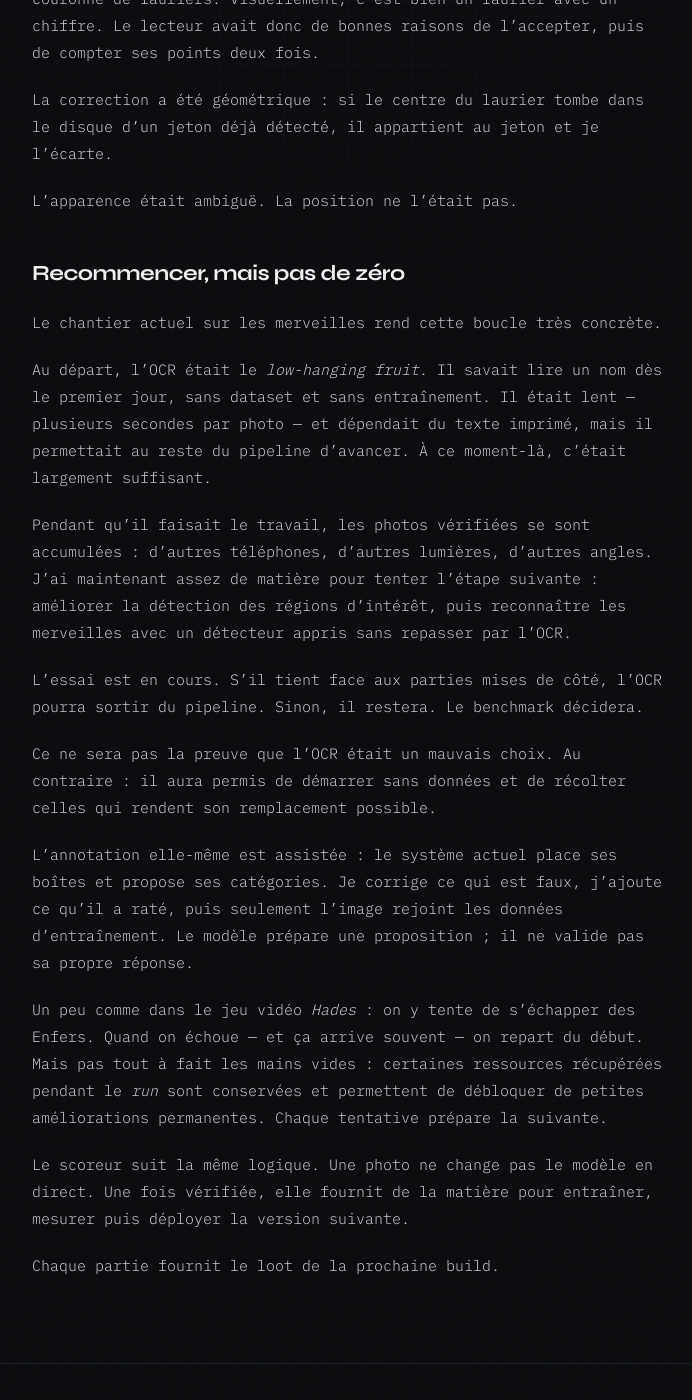
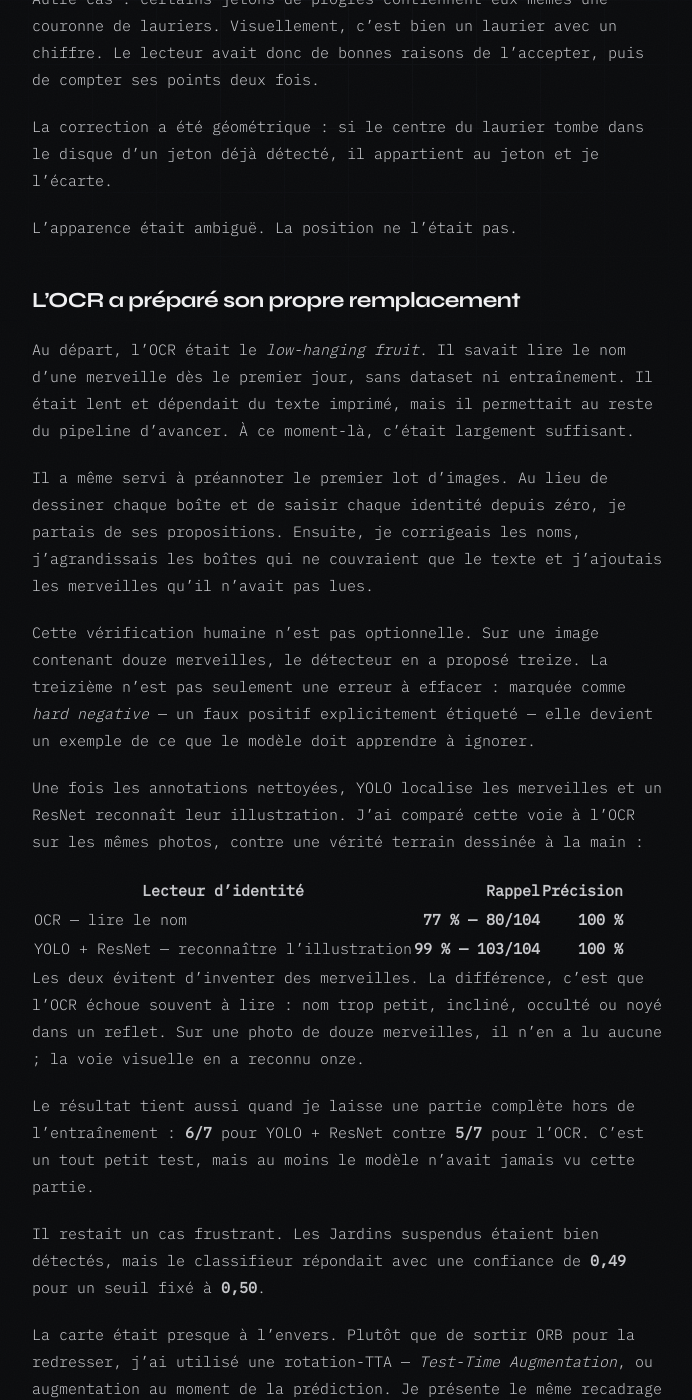
Before and after one commit to salfab/seesharpch, a Jekyll site: the page built from _posts/2026-07-17-7-wonders-un-seul.md, in a window 1280 px wide and 1400 px high, scrolled down 9901 px. Shown: the whole window, without its empty margins (292-984 px from the left). Built offline with Jekyll 4.4.1, drawn with Linux system fonts in a browser that asks for light colours; some of the changed text lies outside the part shown.

Commit message:
Update 7 Wonders article with OCR replacement results

```diff
--- a/_posts/2026-07-17-7-wonders-un-seul.md
+++ b/_posts/2026-07-17-7-wonders-un-seul.md
@@ -68,7 +68,7 @@ Les merveilles posent une autre question. Une carte peut être glissée dessous,
 
 J'ai testé la version simple : remplacer le recalage précis par la boîte du détecteur. Le verdict « construite ou non » a basculé dans **19 cas sur 50**. Sur une photo prise de biais, les dix merveilles construites sont devenues dix merveilles non construites.
 
-Pour l'instant, les rôles sont bien séparés : YOLO propose la zone, l'OCR lit l'identité, puis le recalage ORB/RANSAC retrouve la pose exacte et le NCC vérifie qu'elle tient.
+Cette distinction reste vraie même après avoir remplacé le lecteur d'identité. YOLO propose la zone, ResNet reconnaît la merveille d'après son illustration, puis ORB/RANSAC retrouve sa pose exacte et le NCC vérifie qu'elle tient.
 
 Une boîte suffit pour lire ce qui est dedans. Pour savoir ce qui est glissé dessous, il faut la géométrie.
 
@@ -157,19 +157,42 @@ La correction a été géométrique : si le centre du laurier tombe dans le disq
 
 L'apparence était ambiguë. La position ne l'était pas.
 
-## Recommencer, mais pas de zéro
+## L'OCR a préparé son propre remplacement
 
-Le chantier actuel sur les merveilles rend cette boucle très concrète.
+Au départ, l'OCR était le *low-hanging fruit*. Il savait lire le nom d'une merveille dès le premier jour, sans dataset ni entraînement. Il était lent et dépendait du texte imprimé, mais il permettait au reste du pipeline d'avancer. À ce moment-là, c'était largement suffisant.
 
-Au départ, l'OCR était le *low-hanging fruit*. Il savait lire un nom dès le premier jour, sans dataset et sans entraînement. Il était lent — plusieurs secondes par photo — et dépendait du texte imprimé, mais il permettait au reste du pipeline d'avancer. À ce moment-là, c'était largement suffisant.
+Il a même servi à préannoter le premier lot d'images. Au lieu de dessiner chaque boîte et de saisir chaque identité depuis zéro, je partais de ses propositions. Ensuite, je corrigeais les noms, j'agrandissais les boîtes qui ne couvraient que le texte et j'ajoutais les merveilles qu'il n'avait pas lues.
 
-Pendant qu'il faisait le travail, les photos vérifiées se sont accumulées : d'autres téléphones, d'autres lumières, d'autres angles. J'ai maintenant assez de matière pour tenter l'étape suivante : améliorer la détection des régions d'intérêt, puis reconnaître les merveilles avec un détecteur appris sans repasser par l'OCR.
+Cette vérification humaine n'est pas optionnelle. Sur une image contenant douze merveilles, le détecteur en a proposé treize. La treizième n'est pas seulement une erreur à effacer : marquée comme *hard negative* — un faux positif explicitement étiqueté — elle devient un exemple de ce que le modèle doit apprendre à ignorer.
 
-L'essai est en cours. S'il tient face aux parties mises de côté, l'OCR pourra sortir du pipeline. Sinon, il restera. Le benchmark décidera.
+Une fois les annotations nettoyées, YOLO localise les merveilles et un ResNet reconnaît leur illustration. J'ai comparé cette voie à l'OCR sur les mêmes photos, contre une vérité terrain dessinée à la main :
 
-Ce ne sera pas la preuve que l'OCR était un mauvais choix. Au contraire : il aura permis de démarrer sans données et de récolter celles qui rendent son remplacement possible.
+| Lecteur d'identité | Rappel | Précision |
+|---|---:|---:|
+| OCR — lire le nom | **77 % — 80/104** | **100 %** |
+| YOLO + ResNet — reconnaître l'illustration | **99 % — 103/104** | **100 %** |
 
-L'annotation elle-même est assistée : le système actuel place ses boîtes et propose ses catégories. Je corrige ce qui est faux, j'ajoute ce qu'il a raté, puis seulement l'image rejoint les données d'entraînement. Le modèle prépare une proposition ; il ne valide pas sa propre réponse.
+Les deux évitent d'inventer des merveilles. La différence, c'est que l'OCR échoue souvent à lire : nom trop petit, incliné, occulté ou noyé dans un reflet. Sur une photo de douze merveilles, il n'en a lu aucune ; la voie visuelle en a reconnu onze.
+
+Le résultat tient aussi quand je laisse une partie complète hors de l'entraînement : **6/7** pour YOLO + ResNet contre **5/7** pour l'OCR. C'est un tout petit test, mais au moins le modèle n'avait jamais vu cette partie.
+
+Il restait un cas frustrant. Les Jardins suspendus étaient bien détectés, mais le classifieur répondait avec une confiance de **0,49** pour un seuil fixé à **0,50**.
+
+La carte était presque à l'envers. Plutôt que de sortir ORB pour la redresser, j'ai utilisé une rotation-TTA — *Test-Time Augmentation*, ou augmentation au moment de la prédiction. Je présente le même recadrage à ResNet dans quatre orientations : 0°, 90°, 180° et 270°. Le modèle classe les quatre versions, puis je garde la réponse dont il est le plus sûr.
+
+Ce ne sont pas quatre modèles et ça ne demande aucun nouvel entraînement. C'est le même lecteur auquel on donne quatre façons de regarder la carte. Sur ce cas, la confiance est passée de **0,49 à 0,97**. Sur l'ensemble des 136 merveilles annotées, le rappel est monté de **98,5 % à 99,3 %**, sans nouveau faux positif.
+
+Ça ne rend pas ORB inutile. ResNet dit **laquelle** ; ORB retrouve les quatre bords et leur orientation pour déterminer si une carte est glissée dessous. La TTA sort simplement le recalage du chemin d'identité, là où quatre rotations de quelques millisecondes suffisent.
+
+Et surtout, le nouveau chemin est plus rapide. Modèles déjà chargés, sur CPU, l'OCR prenait en moyenne **20,3 secondes par photo**. YOLO + ResNet, TTA comprise : **1,4 seconde**. Environ quinze fois plus rapide, avec un meilleur rappel et sans dépendre de la langue imprimée.
+
+Le benchmark a tranché : la voie visuelle peut devenir le lecteur principal. L'OCR peut rester en secours le temps d'accumuler davantage de vraies parties, mais il n'a plus besoin de bloquer chaque photo pendant vingt secondes.
+
+Le dernier raté est lui aussi instructif : une merveille petite, partiellement cachée et mangée par un reflet. À l'œil, j'avais conclu que l'information avait disparu. Pourtant, un modèle entraîné avec cet exemple la reconnaît à **0,98**. L'information était bien là ; il manquait simplement des cas comparables pour généraliser.
+
+Le prochain gain ne viendra donc pas de davantage de beaux gros plans. Il viendra de vraies photos difficiles : lumière chaude ou froide, reflets, cartes de biais, fonds variés et merveilles à moitié cachées. C'est précisément ce que l'usage de l'application peut récolter.
+
+Mais récolter n'est pas apprendre. Chaque photo doit encore être vérifiée, corrigée, ajoutée au dataset, puis utilisée pour entraîner et mesurer une nouvelle version. Le modèle prépare une proposition ; il ne valide pas sa propre réponse.
 
 Un peu comme dans le jeu vidéo *Hades* : on y tente de s'échapper des Enfers. Quand on échoue — et ça arrive souvent — on repart du début. Mais pas tout à fait les mains vides : certaines ressources récupérées pendant le *run* sont conservées et permettent de débloquer de petites améliorations permanentes. Chaque tentative prépare la suivante.
 
```
